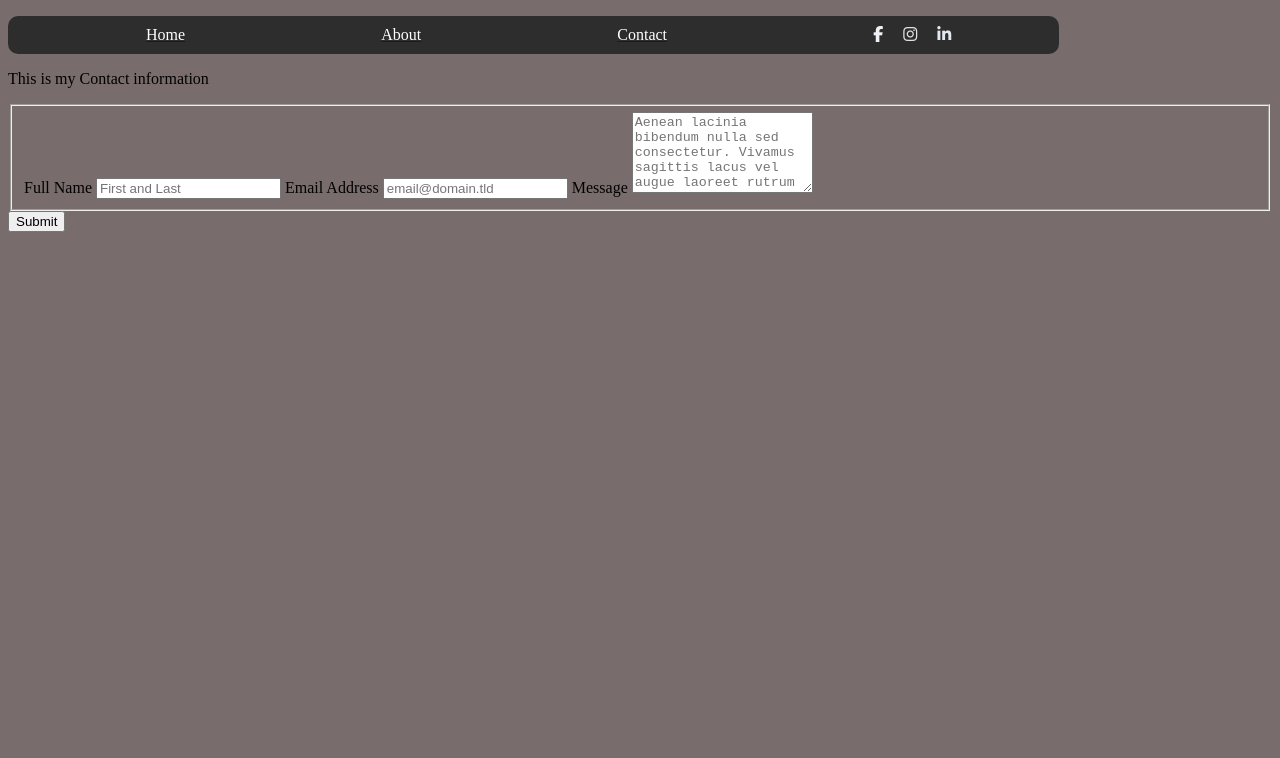
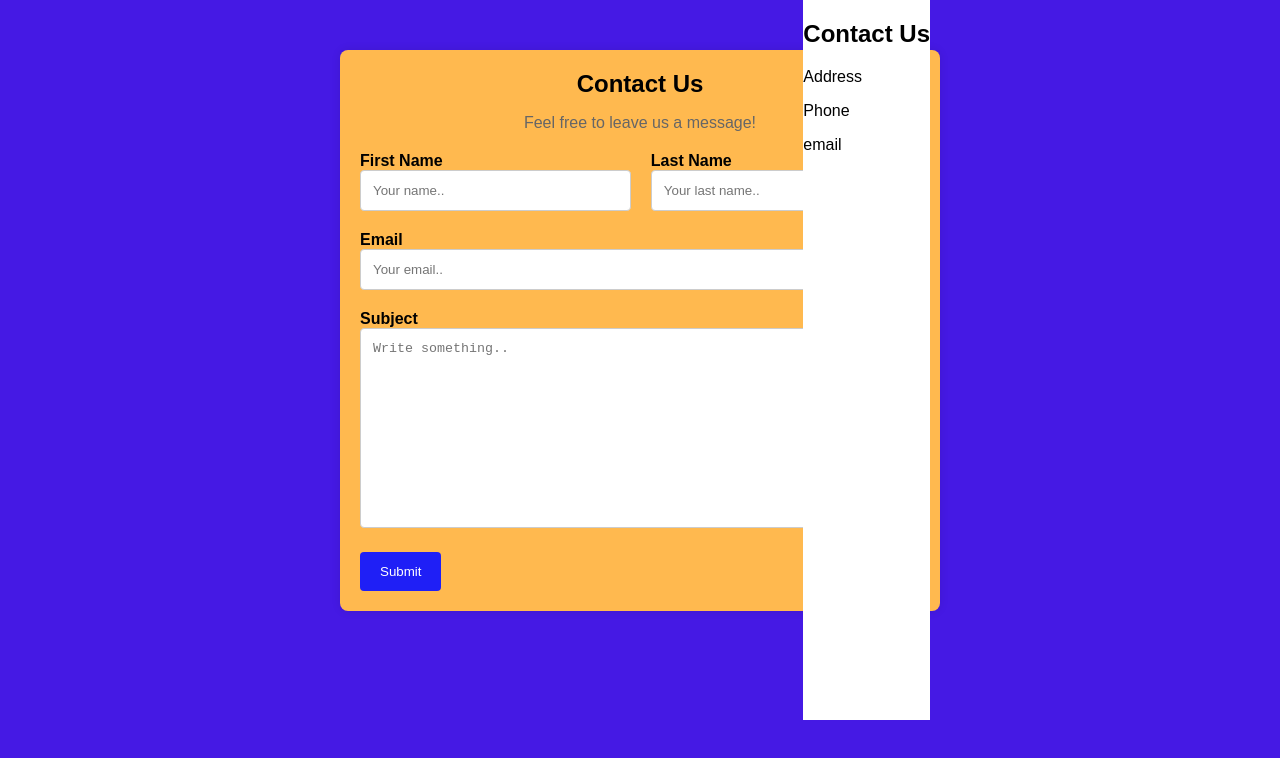
Before and after one commit to BOKEG/Portfolio, a plain HTML site: page Contact.html in a window 1280 px wide. Drawn offline with Linux system fonts and the light colour scheme.

Commit message:
contact page

```diff
--- a/Contact.html
+++ b/Contact.html
@@ -3,38 +3,61 @@
 <head>
     <meta charset="UTF-8">
     <meta name="viewport" content="width=device-width, initial-scale=1.0">
-    <title>Contact US</title>
-    <link rel="stylesheet" href="style.css">
-    <script src="https://kit.fontawesome.com/8324bd09e8.js" crossorigin="anonymous"></script>
+    <title>Contact Us</title>
+    <link rel="stylesheet" href="styles.css">
 </head>
 <body>
+    <div class="big-cont">
+        <div class="container">
+            <div class="row">
+                <div class="header">
+                    <h2>Contact Us</h2>
+                    <p>Feel free to leave us a message!</p>
+                </div>
+                <div class="column">
+                    <form>
+                        <div class="form">
+                            <div class="name">
+                                <div class="fname">
+                                    <label for="fname">First Name</label>
+                                    <input type="text" id="fname" name="firstname" placeholder="Your name..">
+                                </div>
+                                <div class="lname">
+                                    <label for="lname">Last Name</label>
+                                    <input type="text" id="lname" name="lastname" placeholder="Your last name..">
+                                </div>
+                            </div>
 
-    <div>
-        <ul class="navbar">
-            <div><a href="index.html"><li style="color: white;">Home</li></a></div>
-            <div><a href="About.html"><li style="color: white;">About</li></a></div>
-            <div><a href="Contact.html"><li style="color: white;">Contact</li></a></div>
-            <div class="icons">
-                <div class="icon"><a href="https://www.facebook.com/"><i class="fa-brands fa-facebook-f" style="color: #eef1f6;"></i></a></div>
-                <div class="icon"><a href="https://www.instagram.com/"><i class="fa-brands fa-instagram" style="color: #e1e2e5;"></i></a></div>
-                <div class="icon"><a href="https://ke.linkedin.com/"><i class="fa-brands fa-linkedin-in" style="color: #e3e7ee;"></i></a></div>
+                            <label for="email">Email</label>
+                            <input type="email" id="email" name="email" placeholder="Your email..">
+
+                            <label for="subject">Subject</label>
+                            <textarea id="subject" name="subject" placeholder="Write something.." style="height:200px"></textarea>
+
+                            <input type="submit" value="Submit">
+
+                        </div>
+
+                    </form>
+                </div>
             </div>
-        </ul>
 
+        </div>
+        <div class="info-contact">
+            <h2>Contact Us</h2>
+            <div class="address">
+                <p>Address</p>
+            </div>
+            <div>
+                <p>Phone</p>
+            </div>
+            <div>
+                <p>email</p>
+            </div>
+
+        </div>
     </div>
 
-   <p>This is my Contact information</p>
-   <form id="fs-frm" name="simple-contact-form" accept-charset="utf-8" action="https://formspree.io/f/{form_id}" method="post">
-    <fieldset id="fs-frm-inputs">
-      <label for="full-name">Full Name</label>
-      <input type="text" name="name" id="full-name" placeholder="First and Last" required="">
-      <label for="email-address">Email Address</label>
-      <input type="email" name="_replyto" id="email-address" placeholder="email@domain.tld" required="">
-      <label for="message">Message</label>
-      <textarea rows="5" name="message" id="message" placeholder="Aenean lacinia bibendum nulla sed consectetur. Vivamus sagittis lacus vel augue laoreet rutrum faucibus dolor auctor. Donec ullamcorper nulla non metus auctor fringilla nullam quis risus." required=""></textarea>
-      <input type="hidden" name="_subject" id="email-subject" value="Contact Form Submission">
-    </fieldset>
-    <input type="submit" value="Submit">
-  </form>
+
 </body>
 </html>
--- /dev/null
+++ b/styles.css
@@ -0,0 +1,89 @@
+* {
+    box-sizing: border-box;
+}
+
+body {
+    font-family: Arial, sans-serif;
+    background-color: #4519e4;
+    margin: 0;
+    padding: 0;
+}
+.big-cont{
+    display: flex;
+    position: relative;
+}
+
+.container {
+    max-width: 600px;
+    margin: 50px auto;
+    padding: 20px;
+    background-color: #ffb94f;
+    border-radius: 8px;
+    box-shadow: 0 0 10px rgba(0, 0, 0, 0.1);
+}
+.info-contact{
+    position:absolute;
+    background-color: #fff;
+    height: 90vh;
+    right: 350px;
+}
+
+.header {
+    text-align: center;
+    margin-bottom: 20px;
+}
+
+.header h2 {
+    margin: 0;
+}
+
+.header p {
+    color: #666;
+}
+
+.row {
+
+}
+
+.column {
+    display: flex;
+    flex: 1;
+}
+
+form {
+    display: grid;
+    flex-direction: column;
+}
+
+label {
+    margin-bottom: 8px;
+    font-weight: bold;
+}
+
+input[type="text"],
+input[type="email"],
+textarea {
+    width: 100%;
+    padding: 12px;
+    margin-bottom: 20px;
+    border: 1px solid #ccc;
+    border-radius: 4px;
+    resize: vertical;
+}
+
+input[type="submit"] {
+    background-color: #1f1ff6;
+    color: white;
+    padding: 12px 20px;
+    border: none;
+    border-radius: 4px;
+    cursor: pointer;
+}
+.name{
+    display: flex;
+    gap: 20px;
+}
+
+input[type="submit"]:hover {
+    background-color: #000000;
+}
```
Also changed, not shown: About.html (+1 -1 lines), index.html (+1 -1 lines), style.css (line endings or trailing spaces).
